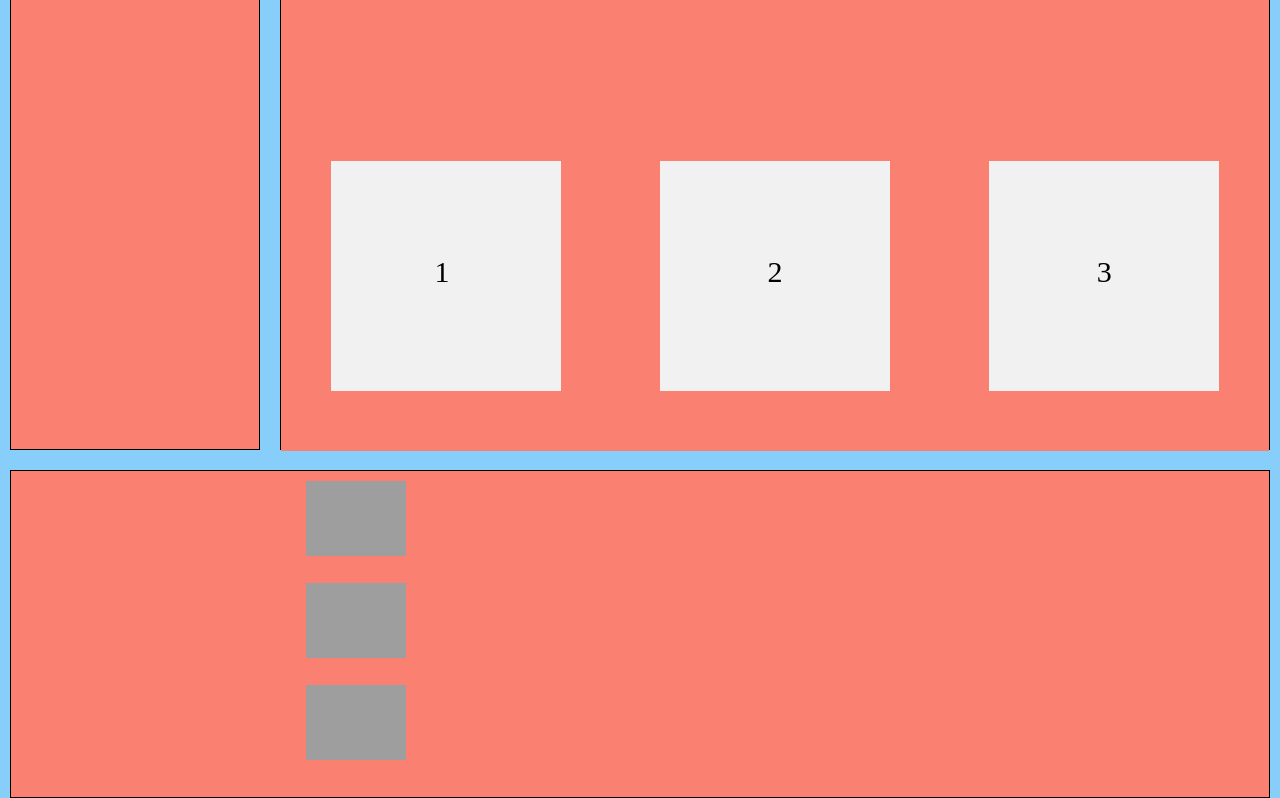
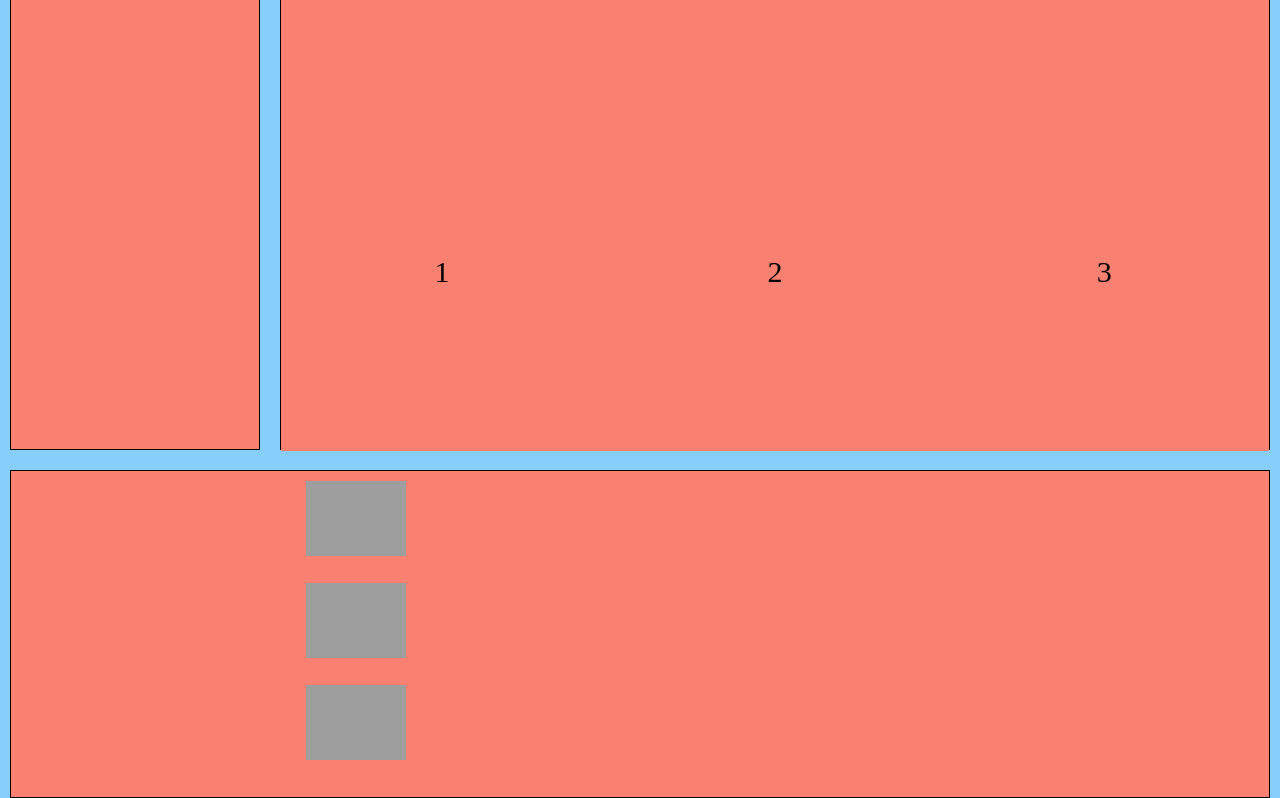
Before and after one commit to JustKevinR/Demos, a PHP site: page / in a window 1280 px wide. Shown: the part 400-1198 px from the top of the page. Run offline with PHP 8.4, Linux system fonts and the light colour scheme; grey boxes are pictures that could not be loaded.

Commit message:
Update style.css

```diff
--- a/style.css
+++ b/style.css
@@ -82,7 +82,7 @@ nav,
     }
 
     .flex-container > div {
-      background-color: #f1f1f1;
+      background-color: salmon;
       width: 250px;
 	  height: 250px;
       margin: auto;
@@ -104,7 +104,7 @@ nav,
       }
 
       .flex-lio > div {
-        background-color: #f1f1f1;
+        background-color: salmon;
         width: 250px;
 		height: 250px;
         margin: auto;
```
